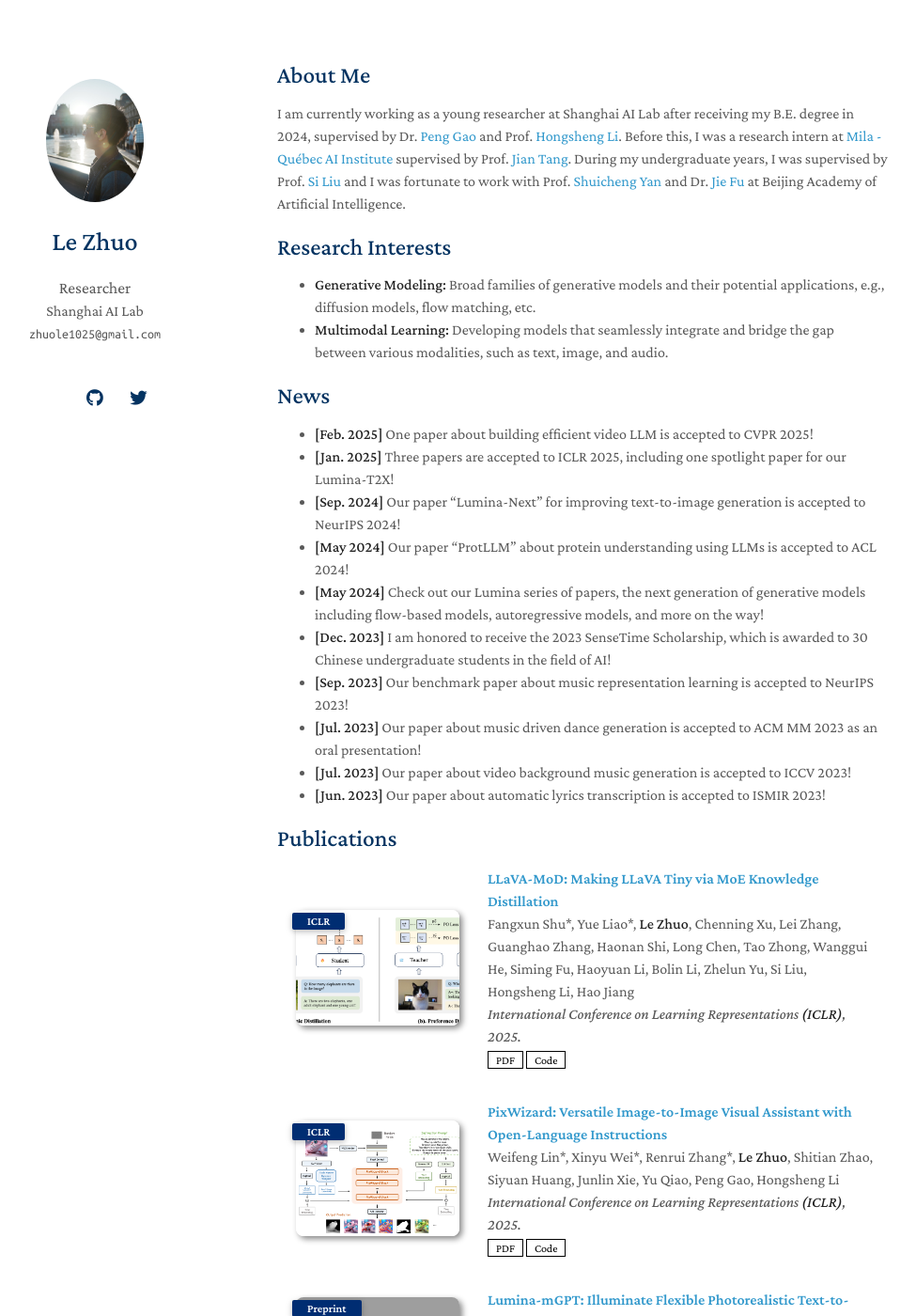
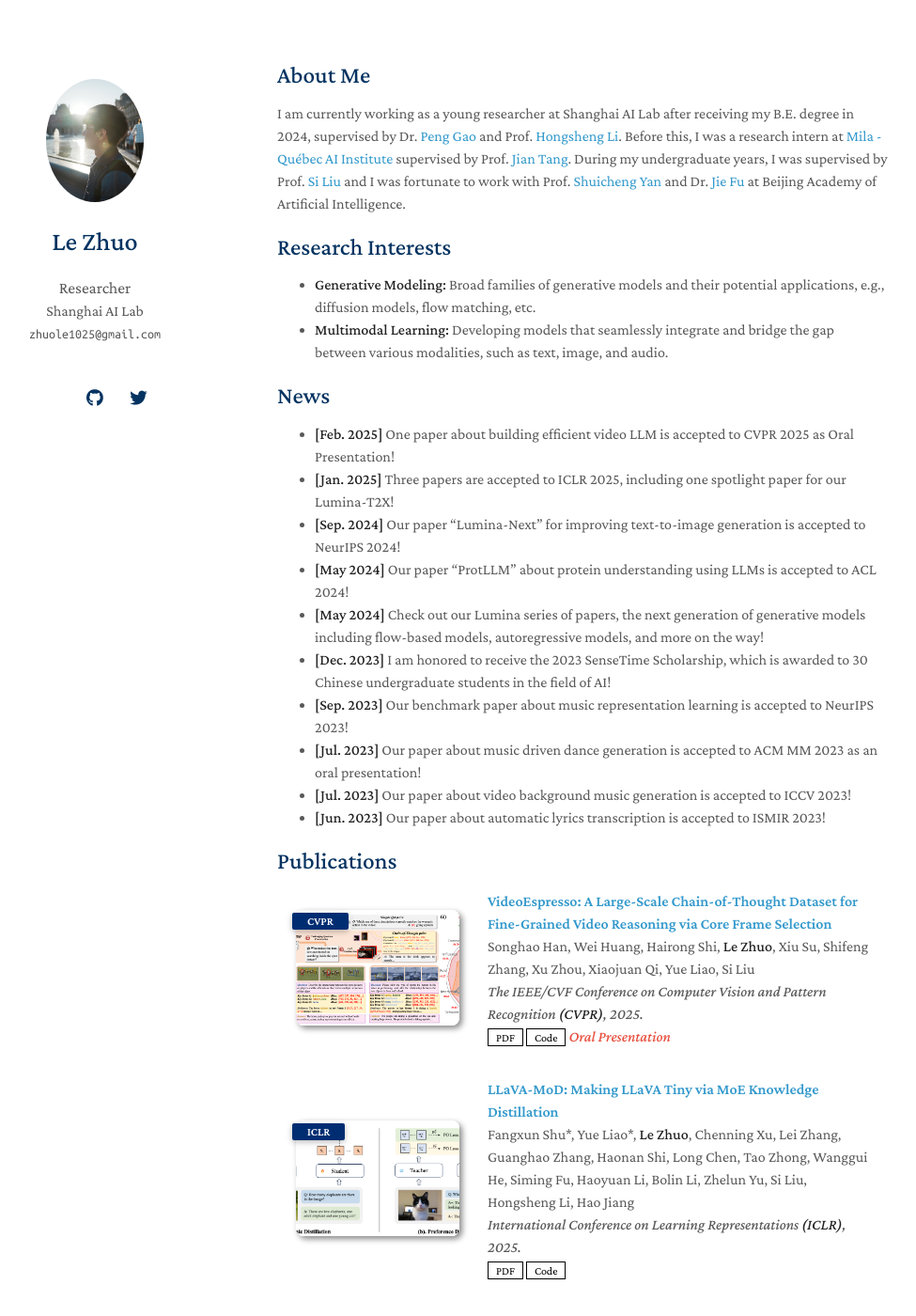
Before and after one commit to zhuole1025/zhuole1025.github.io, a Jekyll site: the page built from index.md, in a window 1280 px wide and 1400 px high. Shown: the whole window at 94% size, without its empty margins (175-1150 px from the left). Built offline with Jekyll 4.4.1, drawn with Linux system fonts in a browser that asks for light colours; nearby versions of some CDN libraries; a style sheet for code colours, icons or effects is not loaded; our own code applies the rules of GitHub Pages for plain Markdown files; grey boxes are pictures that could not be loaded.

Commit message:
update cvpr

```diff
--- a/_data/publications.yml
+++ b/_data/publications.yml
@@ -1,4 +1,16 @@
 main:
+
+  - title: "VideoEspresso: A Large-Scale Chain-of-Thought Dataset for Fine-Grained Video Reasoning via Core Frame Selection"
+    authors: Songhao Han, Wei Huang, Hairong Shi, <strong>Le Zhuo</strong>, Xiu Su, Shifeng Zhang, Xu Zhou, Xiaojuan Qi, Yue Liao, Si Liu
+    conference_short: CVPR
+    conference: The IEEE/CVF Conference on Computer Vision and Pattern Recognition <strong>(CVPR)</strong>, 2025.
+    pdf: https://arxiv.org/pdf/2411.14794
+    # page: https://lumina-t2-x-web.vercel.app
+    code: https://github.com/hshjerry/VideoEspresso
+    # bibtex: https://bib.yliu.me/MICCAI23.txt
+    notes: Oral Presentation
+    image: ./assets/img/cvpr25.png
+    # notes: Early Accept
 
   - title: "LLaVA-MoD: Making LLaVA Tiny via MoE Knowledge Distillation"
     authors: Fangxun Shu*, Yue Liao*, <strong>Le Zhuo</strong>, Chenning Xu, Lei Zhang, Guanghao Zhang, Haonan Shi, Long Chen, Tao Zhong, Wanggui He, Siming Fu, Haoyuan Li, Bolin Li, Zhelun Yu, Si Liu, Hongsheng Li, Hao Jiang
--- a/index.md
+++ b/index.md
@@ -16,7 +16,7 @@ I am currently working as a young researcher at Shanghai AI Lab after receiving
 
 ## News
 
-- **[Feb. 2025]** One paper about building efficient video LLM is accepted to CVPR 2025!
+- **[Feb. 2025]** One paper about building efficient video LLM is accepted to CVPR 2025 as Oral Presentation!
 - **[Jan. 2025]** Three papers are accepted to ICLR 2025, including one spotlight paper for our Lumina-T2X!
 - **[Sep. 2024]** Our paper "Lumina-Next" for improving text-to-image generation is accepted to NeurIPS 2024!
 - **[May 2024]** Our paper "ProtLLM" about protein understanding using LLMs is accepted to ACL 2024!
```
Also changed, not shown: assets/img/cvpr25.png (added).
